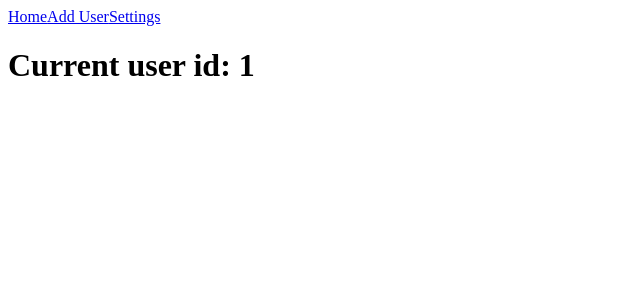
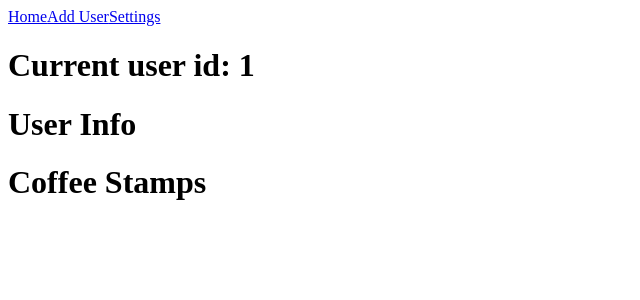
Before and after one commit to Nexware-dev/city-coffee, a React (Vite) app in the folder frontend/: page /user_detail/1 in a window 1280 px wide. Shown: the top 300 px of the page, without its empty margins (0-640 px from the left). Built offline with nearby package versions, Linux system fonts and the light colour scheme.

Commit message:
UserDetailView initialized

```diff
--- /dev/null
+++ b/frontend/src/components/CoffeeStamps.jsx
@@ -0,0 +1,12 @@
+const COFFEE_NUMBER = 6;
+
+function CoffeeStamps() {
+
+
+
+    return (
+        <h1>Coffee Stamps</h1>
+    );
+}
+
+export default CoffeeStamps;
--- /dev/null
+++ b/frontend/src/components/UserInfo.jsx
@@ -0,0 +1,7 @@
+function UserInfo() {
+    return (
+        <h1>User Info</h1>
+    );
+}
+
+export default UserInfo;
--- a/frontend/src/views/UserDetailView.jsx
+++ b/frontend/src/views/UserDetailView.jsx
@@ -1,10 +1,16 @@
 import { useParams } from "react-router-dom";
+import CoffeeStamps from "../components/CoffeeStamps";
+import UserInfo from "../components/UserInfo";
 
 function UserDetailView() {
     const { user_id } = useParams();
 
     return (
-        <h1>Current user id: {user_id}</h1>
+        <div>
+            <h1>Current user id: {user_id}</h1>
+            <UserInfo />
+            <CoffeeStamps />
+        </div>
     );
 }
 
```
